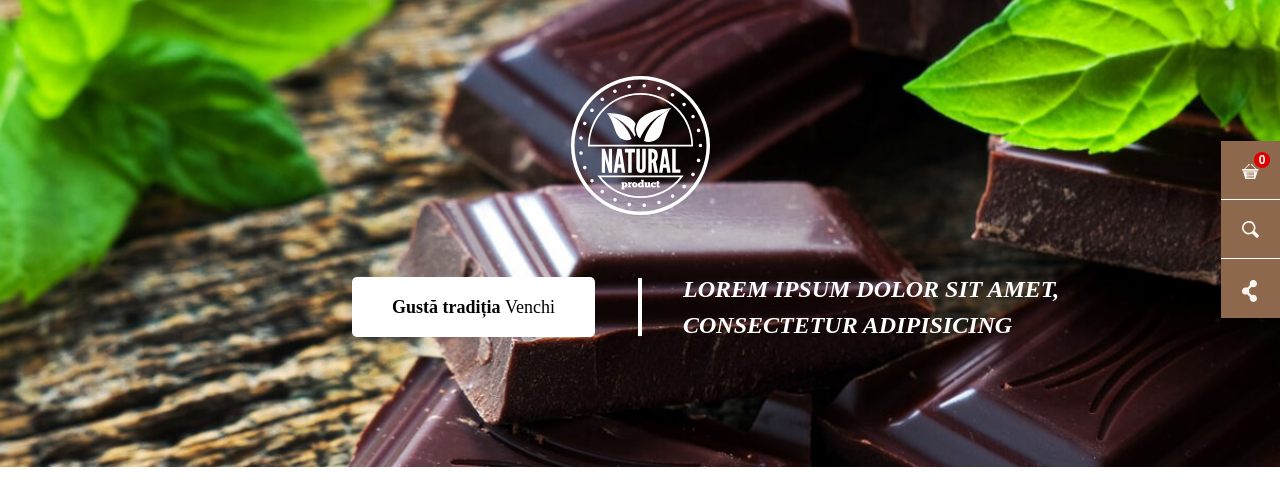
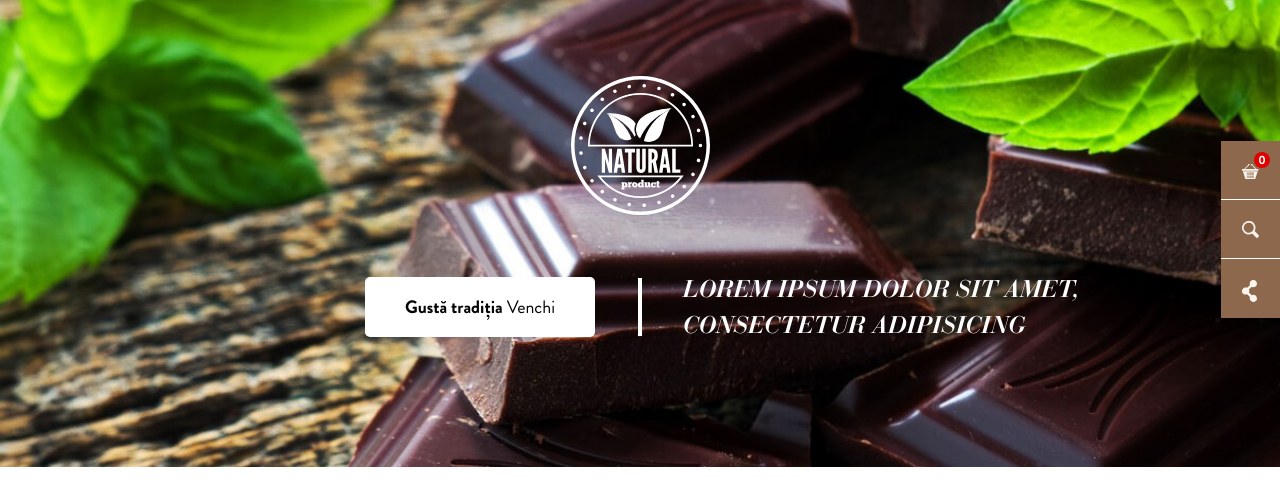
Before and after one commit to alexandracaulea/landingpage, a website built with Parcel: page index.html in a window 1280 px wide. Shown: the part 159-658 px from the top of the page. Built offline with nearby package versions, Linux system fonts and the light colour scheme.

Commit message:
fix #1, fix #4; Remove CSS variables for the fonts

```diff
--- a/css/app.css
+++ b/css/app.css
@@ -10,7 +10,7 @@
 
 /* FONTS */
 @font-face {
-  font-family: var(--font-family-two);
+  font-family: "Brandon Grotesque";
   src: url("../fonts/BrandonGrotesque-Regular.ttf") format("truetype");
   font-weight: normal;
   font-style: normal;
@@ -18,7 +18,7 @@
 }
 
 @font-face {
-  font-family: var(--font-family-two);
+  font-family: "Brandon Grotesque";
   src: url("../fonts/BrandonGrotesque-Bold.ttf") format("truetype");
   font-weight: bold;
   font-style: normal;
@@ -26,7 +26,7 @@
 }
 
 @font-face {
-  font-family: var(--font-family-one);
+  font-family: "Bauer Bodoni";
   src: url("../fonts/BauerBodoni-BoldItalic.ttf") format("truetype");
   font-weight: bold;
   font-style: italic;
@@ -34,7 +34,7 @@
 }
 
 @font-face {
-  font-family: var(--font-family-three);
+  font-family: "Brandon Grotesque Black";
   src: url("../fonts/BrandonGrotesque-Black.ttf") format("truetype");
   font-weight: 900;
   font-style: normal;
@@ -82,7 +82,7 @@ button {
 }
 
 body {
-  font-family: var(--font-family-two), sans-serif;
+  font-family: "Brandon Grotesque", sans-serif;
   font-weight: normal;
   font-style: normal;
   text-rendering: optimizeSpeed;
@@ -242,7 +242,7 @@ body {
   font-weight: 700;
   font-style: italic;
   text-transform: uppercase;
-  font-family: var(--font-family-one);
+  font-family: "Bauer Bodoni", serif;
   color: #fff;
 }
 
@@ -252,7 +252,7 @@ body {
   background-color: #fff;
   border-radius: var(--metric-radius);
   text-decoration: none;
-  font-family: var(--font-family-two);
+  font-family: "Brandon Grotesque", sans-serif;
   font-size: 18px;
   line-height: 1.6;
   font-weight: normal;
@@ -410,7 +410,7 @@ body {
 .banner-highlight {
   display: block;
   font-size: 37px;
-  font-family: var(--font-family-three);
+  font-family: "Brandon Grotesque Black", sans-serif;
   font-weight: 900;
   text-transform: uppercase;
 }
@@ -486,7 +486,7 @@ body {
 
 .contact-banner-title {
   font-style: italic;
-  font-family: var(--font-family-one);
+  font-family: "Bauer Bodoni", serif;
   text-align: center;
   color: #fff;
   line-height: 1.5;
@@ -508,7 +508,7 @@ body {
 }
 
 .contact-banner-details {
-  font-family: var(--font-family-one);
+  font-family: "Bauer Bodoni", serif;
   font-style: italic;
   color: #fff;
   font-weight: 700;
```
